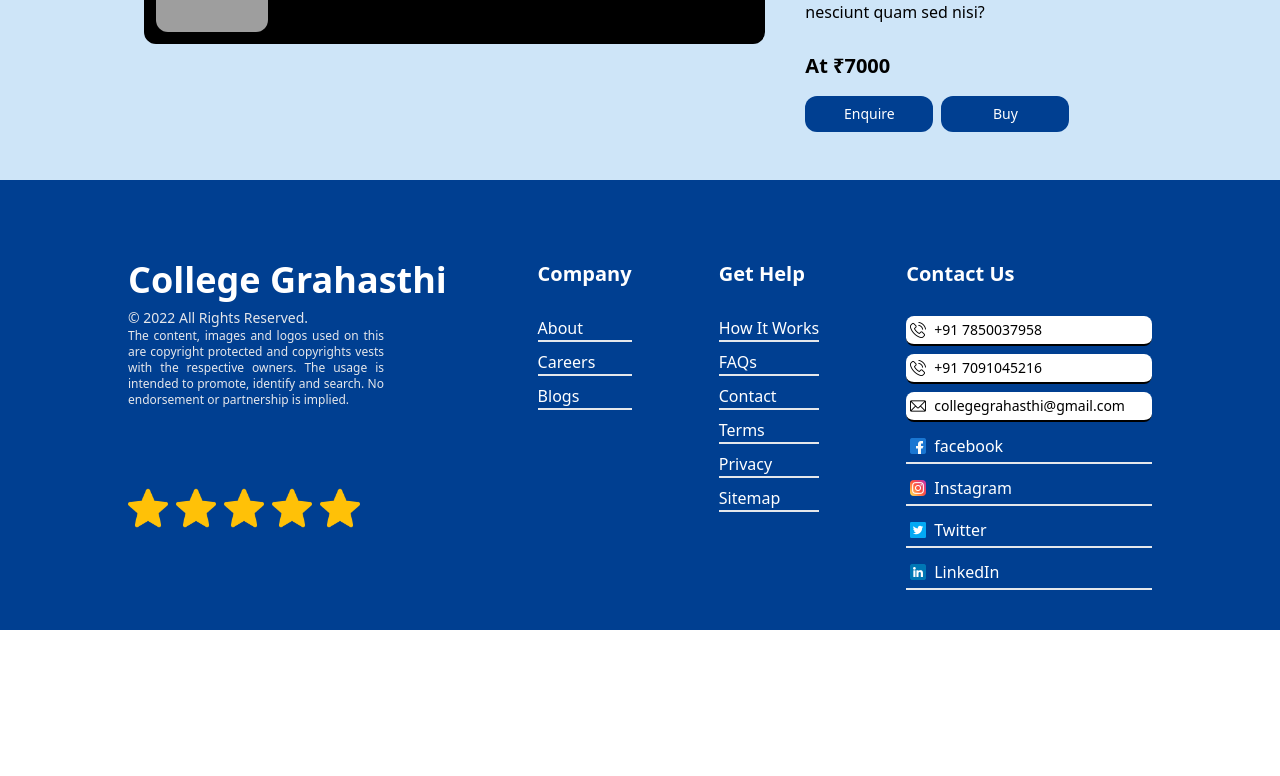
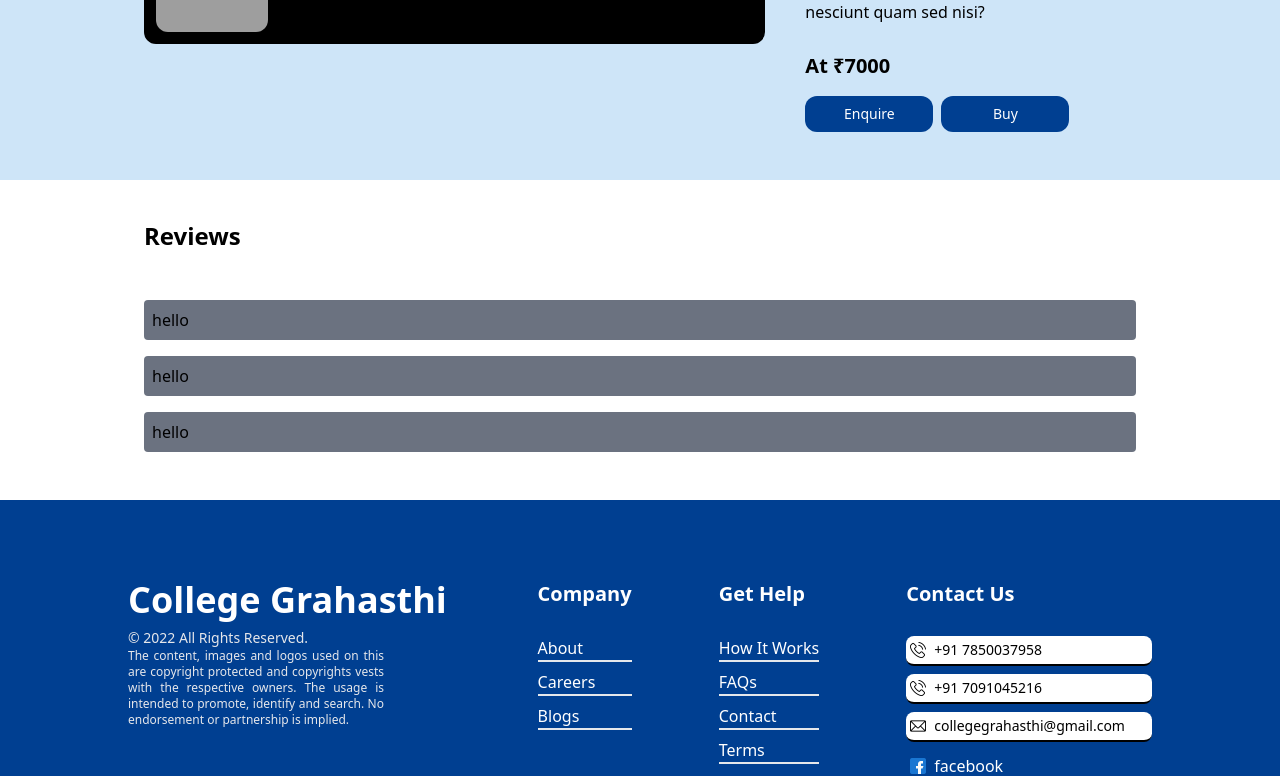
Before and after one commit to CollegeGrahasthi/landing, a React (Create React App) app: page /room in a window 1280 px wide. Shown: the part 552-1328 px from the top of the page. Before the commit the page ends 1182 px from the top, so only its background shows below. Built offline with nearby package versions, Linux system fonts and the light colour scheme; grey boxes are pictures that could not be loaded; the HTML template or start-up script is replaced by a standard one.

Commit message:
review section init

```diff
--- /dev/null
+++ b/src/components/Room/ReviewCard.Room.jsx
@@ -0,0 +1,11 @@
+import React from 'react';
+
+const ReviewCard = () => {
+  return (
+    <div className='bg-gray-500 rounded my-2 p-2 w-full'>
+        hello
+    </div>
+  );
+};
+
+export default ReviewCard;
--- /dev/null
+++ b/src/components/Room/Reviews.Room.jsx
@@ -0,0 +1,17 @@
+import React from 'react';
+import ReviewCard from './ReviewCard.Room';
+
+const Reviews = () => {
+  return (
+    <div className='flex flex-col items-center md:items-start py-10 md:px-36'>
+        <h1 className='text-2xl font-semibold'>Reviews</h1>
+        <div className='flex flex-col pt-10 w-full'>
+            <ReviewCard />
+            <ReviewCard />
+            <ReviewCard />
+        </div>
+    </div>
+  );
+};
+
+export default Reviews;
--- a/src/components/Room/RoomInfo.Room.jsx
+++ b/src/components/Room/RoomInfo.Room.jsx
@@ -1,36 +1,34 @@
 import React from 'react';
 import Button from '../Button'
 import SecondaryButton from '../SecondaryButton';
-import room from '../../images/room.jpeg';
 
-const RoomInfo = () => {
+const RoomInfo = ({ room, allImages, name, address, distance, college, description, price }) => {
     return (
         <div className='flex flex-col md:flex-row items-center md:items-start py-10 md:px-36 bg-c2/30'>
             <div className='bg-black border-4 md:border-8 border-black rounded-xl md:mr-10 w-full md:w-2/3'>
                 <img src={room} alt="room" className='rounded-xl' />
                 <div className='border-4 md:border-t-8 border-black rounded-xl flex flex-wrap lg:flex-row justify-between'>
-                    <img src={room} alt="room" className='rounded-xl w-28' />
-                    <img src={room} alt="room" className='rounded-xl w-28' />
-                    <img src={room} alt="room" className='rounded-xl w-28' />
-                    <img src={room} alt="room" className='rounded-xl w-28' />
-                    <img src={room} alt="room" className='rounded-xl w-28' />
-                    <img src={room} alt="room" className='rounded-xl w-28' />
+                    {
+                        allImages.map((image) => (
+                            <img src={image} alt="room" className='rounded-xl w-28' />
+                        ))
+                    }
                 </div>
             </div>
 
             <div className='flex flex-col items-center md:items-start pt-5 w-full md:w-1/3'>
-                <h1 className='text-4xl font-semibold text-c1 pb-5'>Mera Apartment</h1>
-                <p className='text-sm'>In Law Gate, Block 1</p>
-                <p className='text-sm text-c2'>1Km from the LPU</p>
+                <h1 className='text-4xl font-semibold text-c1 pb-5'>{ name }</h1>
+                <p className='text-sm'>{ address }</p>
+                <p className='text-sm text-c2'>{ distance }Km from the { college }</p>
                 <div className='flex flex-wrap py-2'>
                     <p className='bg-c1 text-white text-sm rounded-lg px-3 py-2 mr-2 my-2'>Air Conditioning</p>
                     <p className='bg-c1 text-white text-sm rounded-lg px-3 py-2 mr-2 my-2'>Bills included</p>
                     <p className='bg-c1 text-white text-sm rounded-lg px-3 py-2 mr-2 my-2'>Bills included</p>
                 </div>
                 <p className='w-96 text-justify py-5'>
-                    Lorem ipsum dolor, sit amet consectetur adipisicing elit. Voluptate in modi recusandae animi sit veritatis vitae aut incidunt, omnis, minus eligendi illum labore dolorum, deserunt reprehenderit veniam eos officiis soluta quod adipisci provident doloremque quasi! Dolores doloribus nulla unde neque. Temporibus, quibusdam harum. Consequuntur ut officia nesciunt quam sed nisi?
+                    { description }
                 </p>
-                <p className='text-xl font-semibold py-2'>At ₹7000</p>
+                <p className='text-xl font-semibold py-2'>At ₹{ price }</p>
 
                 <div className='hidden md:flex gap-2 py-2'>
                     <SecondaryButton value="Enquire" link="tel:7091045216" bgColor={"c1"} />
--- a/src/pages/Room.jsx
+++ b/src/pages/Room.jsx
@@ -1,15 +1,27 @@
-import React from 'react';
-import Nav from '../components/Nav';
-import RoomInfo from '../components/Room/RoomInfo.Room';
-import Footer from '../components/Footer';
+import React from "react";
+import Nav from "../components/Nav";
+import RoomInfo from "../components/Room/RoomInfo.Room";
+import Footer from "../components/Footer";
+import Reviews from "../components/Room/Reviews.Room";
+import room from "../images/room.jpeg";
 
 const Room = () => {
   return (
     <div>
       <Nav minimal={false} />
 
-      <div className='flex flex-col'>
-        <RoomInfo />
+      <div className="flex flex-col">
+        <RoomInfo
+          room={room}
+          allImages={[room, room, room, room, room, room]}
+          name={"Mera Apartment"}
+          address={"In Law Gate, Block 1"}
+          distance={"1"}
+          college={"LPU"}
+          description={"Lorem ipsum dolor, sit amet consectetur adipisicing elit. Voluptate in modi recusandae animi sit veritatis vitae aut incidunt, omnis, minus eligendi illum labore dolorum, deserunt reprehenderit veniam eos officiis soluta quod adipisci provident doloremque quasi! Dolores doloribus nulla unde neque. Temporibus, quibusdam harum. Consequuntur ut officia nesciunt quam sed nisi?"}
+          price={7000}
+        />
+        <Reviews />
       </div>
 
       <Footer bgColor="c1" />
```
